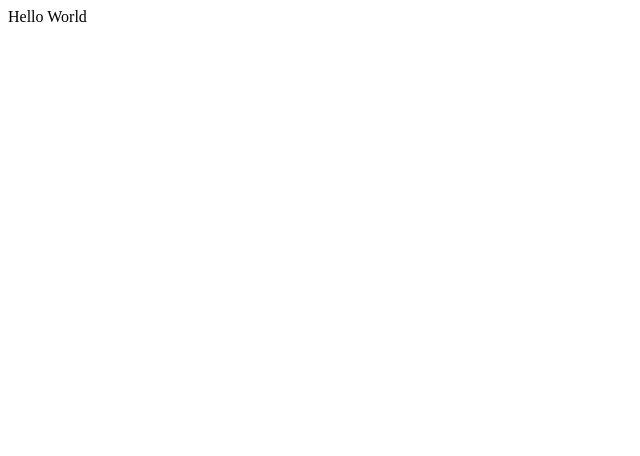
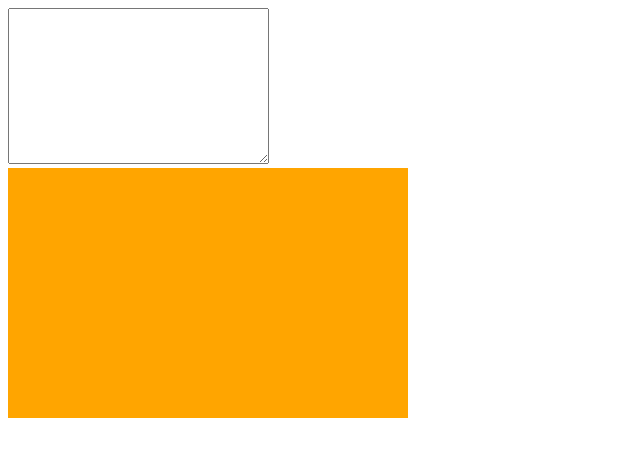
Before and after one commit to anandxs/markdown-previewer, a React app: page / in a window 1280 px wide. Shown: the top 456 px of the page, without its empty margins (0-640 px from the left). Built offline with nearby package versions, Linux system fonts and the light colour scheme; the HTML template or start-up script is replaced by a standard one.

Commit message:
text in textarea is displayed on preview div

```diff
--- /dev/null
+++ b/src/App.css
@@ -0,0 +1,5 @@
+#preview {
+    background-color: orange;
+    width: 400px;
+    height: 250px;
+}
--- a/src/App.jsx
+++ b/src/App.jsx
@@ -1,5 +1,36 @@
+import React from "react";
+import './App.css'
+
 export default function App() {
     return (
-        <div>Hello World</div>
+        <Previewer />
     );
 }
+
+class Previewer extends React.Component {
+    constructor(props) {
+        super(props);
+        this.state = {
+            markdown: ''
+        }
+    }
+    updatePreview = (event) => {
+        this.setState({
+            markdown: event.target.value
+        })
+    }
+    render() {
+        return (
+            <div>
+                <textarea
+                    name="editor"
+                    id="editor"
+                    cols="30"
+                    rows="10"
+                    onChange={this.updatePreview}
+                    value={this.state.markdown}></textarea>
+                <div id="preview">{this.state.markdown}</div>
+            </div>
+        );
+    }
+}
```
